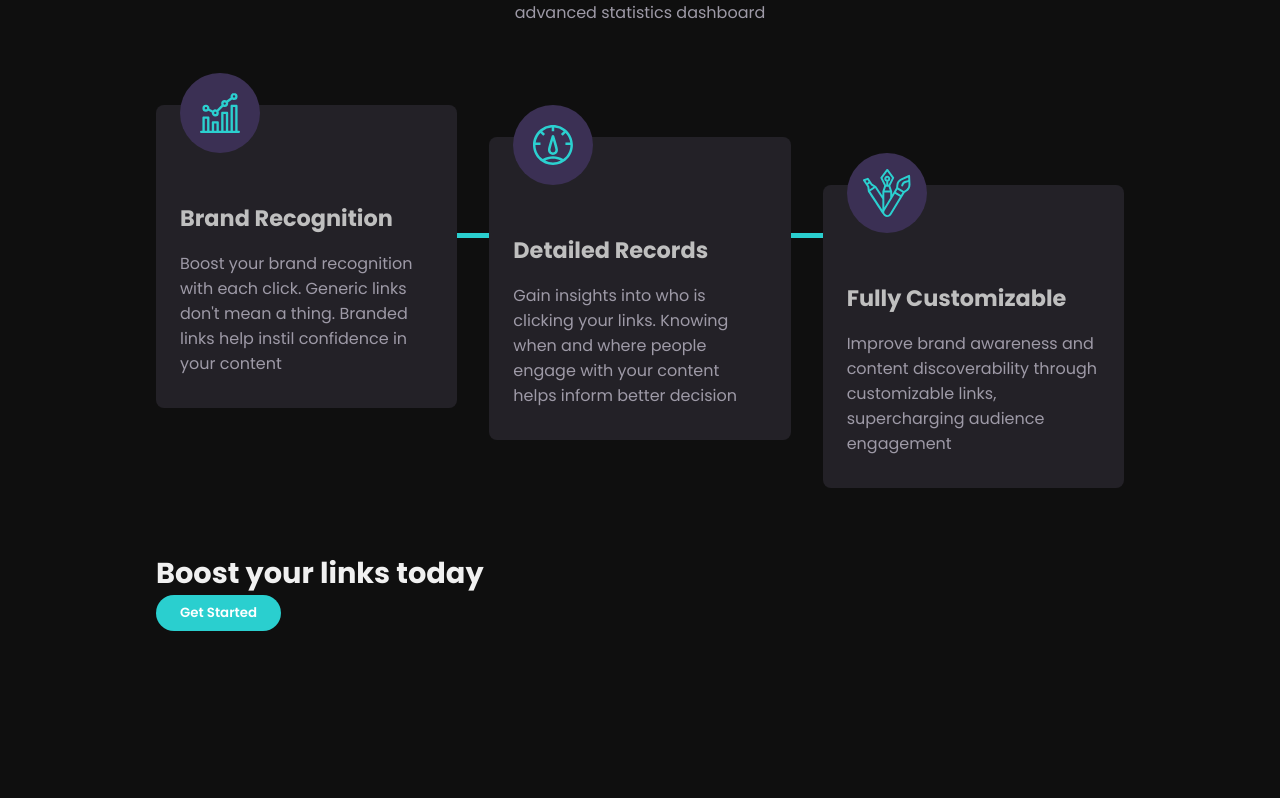
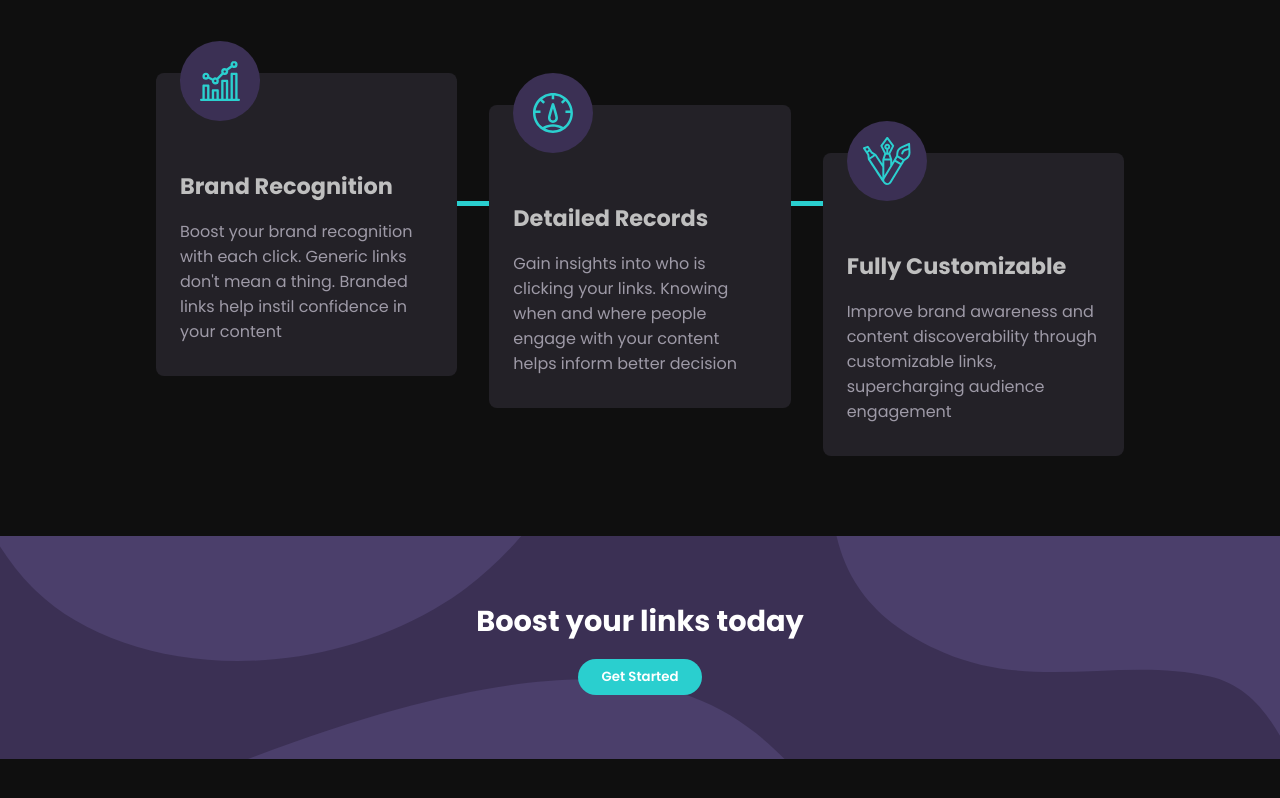
Before and after one commit to diego-teileche/shortcraft, a React (Vite) app: page / in a window 1280 px wide. Shown: the part 1446-2244 px from the top of the page. Before the commit the page ends 2077 px from the top, so only its background shows below. Built offline with nearby package versions, Linux system fonts and the light colour scheme.

Commit message:
Boost Section | Elements styles added

```diff
--- a/src/index.css
+++ b/src/index.css
@@ -199,7 +199,7 @@ h2 {
   background-size: contain;
   border-radius: 1rem;
   margin-bottom: 2rem;
-  margin-top: 10rem;
+  margin-top: 8rem;
 }
 
 .shorten__content .form .input-control {
@@ -281,7 +281,7 @@ input.error-input::placeholder {
   max-width: 500px;
   margin-inline: auto;
   margin-bottom: 5rem;
-  margin-top: 10rem;
+  margin-top: 8rem;
 }
 
 .statistics .statistics__title h2 {
@@ -336,6 +336,22 @@ input.error-input::placeholder {
 .statistics .statistic__card h3 {
   color: var(--clr-neutral-200);
   font-size: 1.4rem;
+  margin-bottom: 1rem;
+}
+
+.boost {
+  margin-top: 5rem;
+  background: var(--clr-primary-500) url(./assets/bg-boost-mobile.svg);
+  background-repeat: no-repeat;
+  background-position: center;
+  background-size: cover;
+  padding-block: 4rem;
+  text-align: center;
+  color: var(--clr-neutral-100);
+  margin-bottom: 5rem;
+}
+
+.boost h2 {
   margin-bottom: 1rem;
 }
 
@@ -501,6 +517,10 @@ input.error-input::placeholder {
   .statistics .detailed {
     transform: translateY(-3rem);
   }
+
+  .boost {
+    background: var(--clr-primary-500) url(./assets/bg-boost-desktop.svg);
+  }
 }
 
 @media (min-width: 1024px) {
```
